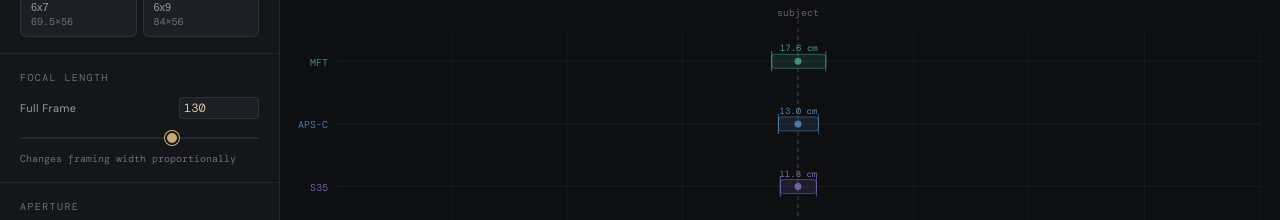
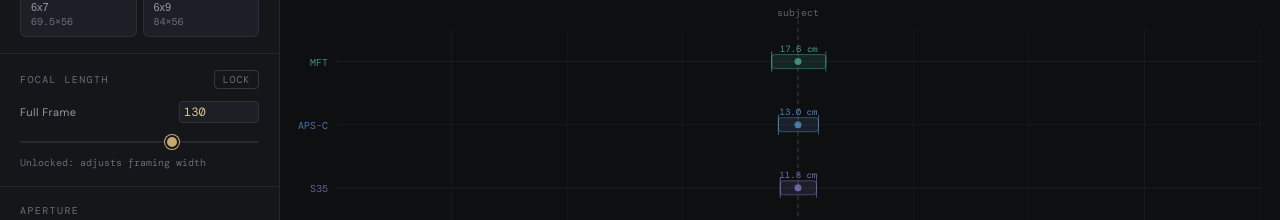
Before and after one commit to Sampppp/depth-of-field2, a React (Vite) app: page / in a window 1280 px wide. Shown: the part 272-492 px from the top of the page. Built offline with nearby package versions, Linux system fonts and the light colour scheme; a web font is replaced by a local one.

Commit message:
fix to locking bug

```diff
--- a/src/App.jsx
+++ b/src/App.jsx
@@ -296,22 +296,68 @@ export default function App() {
   const [apIdx, setApIdx] = useState(APERTURES.indexOf(2.8));
   const [subjectDist, setSubjectDist] = useState(3000); // mm
   const [framingWidth, setFramingWidth] = useState(1000); // mm
+  const [flLocked, setFlLocked] = useState(false);
+  const [lockedFL, setLockedFL] = useState(null); // only meaningful when flLocked
 
   const refSensor = SENSORS.find(s => s.id === refSensorId);
   const refSensorDiag = Math.sqrt(refSensor.w * refSensor.w + refSensor.h * refSensor.h);
-  const derivedRefFL = (refSensorDiag * subjectDist) / framingWidth;
 
-  const FL_VALUES = useMemo(() => {
-    const vals = [];
-    for (let f = 8; f <= 1000; f++) vals.push(f);
-    return vals;
-  }, []);
+  // The displayed FL is always derived when unlocked, or the stored value when locked.
+  const derivedFL = (refSensorDiag * subjectDist) / framingWidth;
+  const currentFL = flLocked ? lockedFL : derivedFL;
+  const displayFL = Math.max(8, Math.min(1000, Math.round(currentFL)));
 
-  const clampedFL = Math.max(FL_VALUES[0], Math.min(FL_VALUES[FL_VALUES.length-1], Math.round(derivedRefFL)));
+  // Toggle lock: snapshot current derived FL so there's no jump on lock or unlock.
+  function toggleLock() {
+    if (!flLocked) {
+      // Locking: capture the FL that is currently displayed so state is consistent.
+      setLockedFL(derivedFL);
+    }
+    // Unlocking: discard lockedFL. On the next render derivedFL (from existing
+    // subjectDist + framingWidth) is used, which already matches what was on screen
+    // while locked — no jump because we never changed subjectDist/framingWidth
+    // without also updating the other to keep lockedFL constant (see handlers below).
+    setFlLocked(prev => !prev);
+  }
 
+  // ── Handlers that respect the lock ──────────────────────────────────────────
+
+  // FL slider moved → always adjusts framingWidth (dist stays put).
   function onFLSlider(val) {
-    const newFraming = (refSensor.w * subjectDist) / val;
-    setFramingWidth(newFraming);
+    if (flLocked) {
+      setLockedFL(val);
+      // Keep dist constant, recalc framing from new locked FL.
+      setFramingWidth((refSensorDiag * subjectDist) / val);
+    } else {
+      // Unlocked: adjust framing to match new FL, dist stays.
+      setFramingWidth((refSensorDiag * subjectDist) / val);
+    }
+  }
+
+  // Distance changed (slider or diagram drag).
+  function handleDistChange(newDist) {
+    const clamped = Math.max(300, Math.min(50000, newDist));
+    if (flLocked) {
+      // Keep FL constant → adjust framing.
+      setSubjectDist(clamped);
+      setFramingWidth((refSensorDiag * clamped) / lockedFL);
+    } else {
+      // Unlocked: dist moves freely, framing stays, FL is re-derived next render.
+      setSubjectDist(clamped);
+    }
+  }
+
+  // Framing changed (slider or diagram drag).
+  function handleFramingChange(newFraming) {
+    const clamped = Math.max(100, Math.min(10000, newFraming));
+    if (flLocked) {
+      // Keep FL constant → adjust distance.
+      setFramingWidth(clamped);
+      setSubjectDist((lockedFL * clamped) / refSensorDiag);
+    } else {
+      // Unlocked: framing moves freely, dist stays, FL is re-derived.
+      setFramingWidth(clamped);
+    }
   }
 
   const aperture = APERTURES[apIdx];
@@ -335,7 +381,8 @@ export default function App() {
         <span className="topbar-label">dist {fmtM(subjectDist)}</span>
         <span className="topbar-label">framing {(framingWidth/1000).toFixed(2)} m</span>
         <span className="topbar-label">f/{aperture}</span>
-        <span className="topbar-label">{refSensor.name} · {clampedFL.toFixed(0)} mm</span>
+        <span className="topbar-label">{refSensor.name} · {displayFL} mm</span>
+        {flLocked && <span className="topbar-label" style={{ color: 'var(--accent)' }}>FL LOCKED</span>}
       </header>
 
       {/* ── Sidebar ── */}
@@ -360,18 +407,34 @@ export default function App() {
 
         {/* Focal length for reference sensor */}
         <div className="section">
-          <div className="section-head">Focal length</div>
+          <div className="section-head" style={{ display: 'flex', alignItems: 'center', justifyContent: 'space-between' }}>
+            <span>Focal length</span>
+            <button
+              onClick={toggleLock}
+              style={{
+                fontSize: 10, fontFamily: 'var(--mono)', letterSpacing: '0.08em',
+                padding: '2px 8px', borderRadius: 4, cursor: 'pointer',
+                border: `1px solid ${flLocked ? 'var(--accent)' : 'var(--line2)'}`,
+                background: flLocked ? 'rgba(200,169,110,0.15)' : 'transparent',
+                color: flLocked ? 'var(--accent)' : 'var(--muted)',
+              }}
+            >
+              {flLocked ? 'LOCKED' : 'LOCK'}
+            </button>
+          </div>
           <div className="slider-wrap">
             <LogSlider
               min={8}
               max={600}
-              value={clampedFL}
+              value={displayFL}
               onChange={onFLSlider}
               label={refSensor.name}
             />
           </div>
           <div style={{ fontSize: 10, color: 'var(--muted)', marginTop: 6, fontFamily: 'var(--mono)' }}>
-            Changes framing width proportionally
+            {flLocked
+              ? 'Locked: distance/framing adjust together'
+              : 'Unlocked: adjusts framing width'}
           </div>
         </div>
 
@@ -394,13 +457,13 @@ export default function App() {
             <LogSlider
               min={100}
               max={20000}
-              value={subjectDist}
-              onChange={setSubjectDist}
+              value={Math.round(subjectDist)}
+              onChange={handleDistChange}
               label="Distance"
             />
           </div>
           <div style={{ fontSize: 10, color: 'var(--muted)', marginTop: 6, fontFamily: 'var(--mono)' }}>
-            Also: drag horizontally in the focus zone
+            {flLocked ? 'Locked: adjusts framing width' : 'Also: drag horizontally in the focus zone'}
           </div>
         </div>
 
@@ -411,13 +474,13 @@ export default function App() {
             <LogSlider
               min={100}
               max={10000}
-              value={framingWidth}
-              onChange={setFramingWidth}
+              value={Math.round(framingWidth)}
+              onChange={handleFramingChange}
               label="Width"
             />
           </div>
           <div style={{ fontSize: 10, color: 'var(--muted)', marginTop: 6, fontFamily: 'var(--mono)' }}>
-            Also: drag vertical in the focus zone
+            {flLocked ? 'Locked: adjusts subject distance' : 'Also: drag vertical in the focus zone'}
           </div>
         </div>
 
@@ -467,8 +530,8 @@ export default function App() {
             results={results}
             subjectDist={subjectDist}
             framingWidth={framingWidth}
-            onDistChange={setSubjectDist}
-            onFramingChange={setFramingWidth}
+            onDistChange={handleDistChange}
+            onFramingChange={handleFramingChange}
             referenceSensorId={refSensorId}
           />
           <div className="hint-bar">
```
